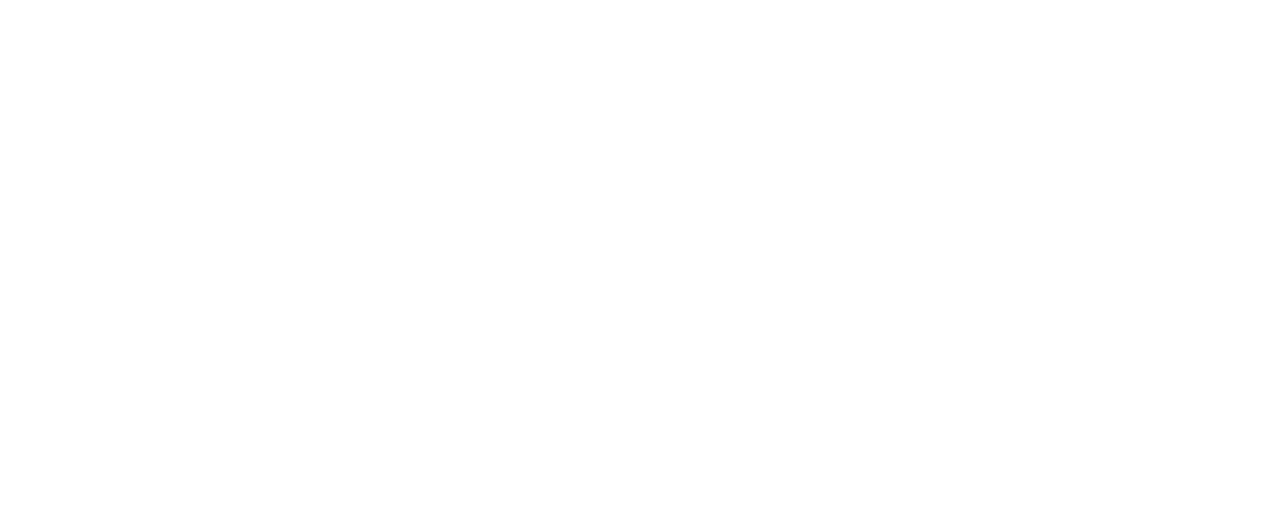
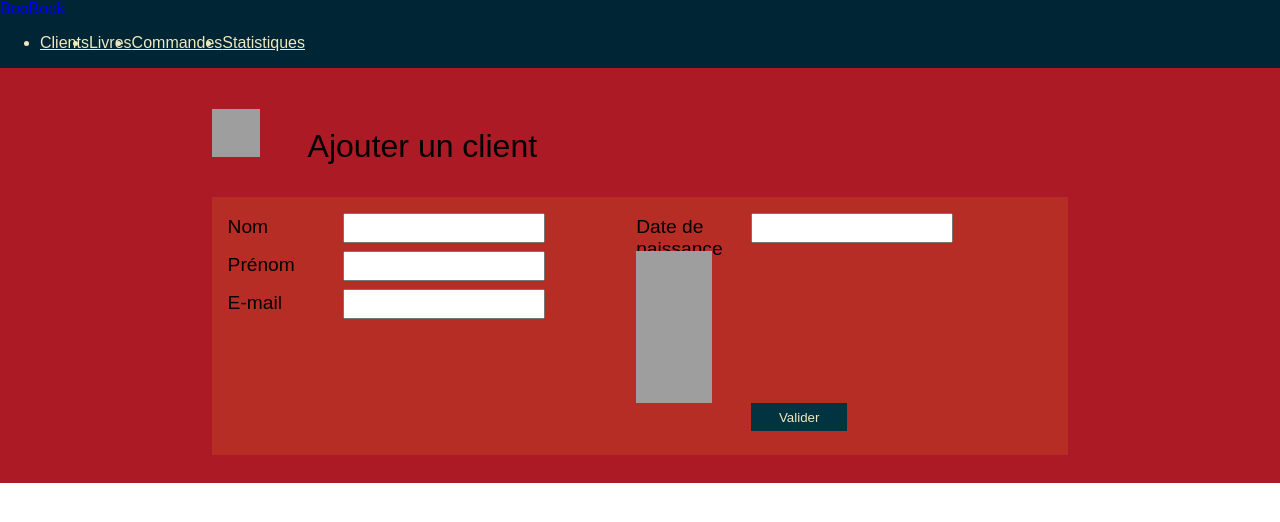
Before and after one commit to KevinPautonnier/mongoProject, a Django app: page /clients in a window 1280 px wide. Before the commit the part shown is empty. Shown: the top 522 px of the page. Run offline with Django 3.2, Linux system fonts and the light colour scheme; data that the repository does not hold is empty; grey boxes are pictures that could not be loaded.

Commit message:
client style added and data binding

```diff
--- a/web_interface/static/css/style.css
+++ b/web_interface/static/css/style.css
@@ -107,3 +107,8 @@
 .menu>ul>li>a{
     color: #efe7be;
 }
+
+.sex{
+    display: flex;
+    flex-direction: row;
+}
--- a/web_interface/templates/clients.html
+++ b/web_interface/templates/clients.html
@@ -1,10 +1,91 @@
 <!DOCTYPE html>
-<html lang="en">
+<html lang="fr">
+{% load static %}
 <head>
     <meta charset="UTF-8">
     <title>Title</title>
+    <link rel="stylesheet" href="{% static 'css/style.css' %}"/>
 </head>
 <body>
 
+{% include 'static/header.html' %}
+
+
+<div class="form-wrap">
+    <div class="form-container">
+        <div class="post-form">
+            <img src="{% static 'images/Icon_addclient.svg' %}">
+            <p>Ajouter un client</p>
+        </div>
+        <form method="post" action="">
+            <div class="form">
+                <div class="field">
+                    <label>Nom</label>
+                    <input name="lastname">
+                </div>
+                <div class="field">
+                    <label>Prénom</label>
+                    <input name="firstname">
+                </div>
+                <div class="field">
+                    <label>E-mail</label>
+                    <input name="email">
+                </div>
+            </div>
+            <div class="form">
+                <div class="field">
+                    <label>Date de naissance</label>
+                    <input name="birth_date">
+                </div>
+
+                <div class="info">
+                    <img src="{% static  'images/Icon_homme.svg'%}">
+
+                    <img src="{% static  'images/Icon_femme.svg'%}">
+                </div>
+
+                <div class="field">
+                    <button type="submit">Valider</button>
+                </div>
+            </div>
+        </form>
+    </div>
+</div>
+
+
+
+<div class="books">
+    {% for client in clients %}
+        <div class="book">
+        <div class="info">
+            <img src="{% static  'images/Icon2.svg'%}">
+        </div>
+            <div class="info">
+                <p>
+                    {{ client.last_name }}
+                </p>
+                <p>
+                    {{ client.first_name }}
+                </p>
+            </div>
+            <div class="info">
+                <p>
+                    {{client.birth_date}}
+                </p>
+                <p>
+                    {{ client.email }}
+                </p>
+            </div>
+            <div class="info">
+                <p>
+                    {{ client.registration_date }}
+                </p>
+            </div>
+        <div class="info">
+            <img src="{% static  'images/Icon3.svg'%}">
+        </div>
+        </div>
+    {% endfor %}
+</div>
 </body>
 </html>
--- a/web_interface/views.py
+++ b/web_interface/views.py
@@ -2,15 +2,20 @@
 from django.http import HttpResponse
 from django.shortcuts import render
 from pymongo import MongoClient
+from datetime import date
 from django.template.response import TemplateResponse
 import pprint
+import datetime
+import pytz
+
 
 databaseName = "BooBook"
 
-client = MongoClient('192.168.182.128', 27017)
+client = MongoClient('192.168.117.134', 27017)
 
 db = client[databaseName]
-
+clientsliste = db['clients']
+collection = db['books']
 
 def home(request):
     return TemplateResponse(request, 'index.html')
@@ -21,14 +26,42 @@
 
 
 def clients(request):  # Rendering a speficic order
-    return TemplateResponse(request, 'clients.html')
+
+    clientrequest = clientsliste.find()
+    return TemplateResponse(request, 'clients.html', {"clients": clientrequest})
 
 
 def books(request):
-    collection = db['books']
+
     test = collection.find()
     return TemplateResponse(request, 'books.html', {"books": test})
 
 
 def stats(request):  # Rendering a speficic order
-    return TemplateResponse(request, 'stats.html')
+
+    year20 = datetime.timedelta(days = -(20 *365))
+    year40 = datetime.timedelta(days = -(40*365))
+
+    vingt = (datetime.datetime.now(pytz.utc) + year20).isoformat()
+
+    quarante = (datetime.datetime.now(pytz.utc) + year40).isoformat()
+
+    print "20"
+    print vingt
+    print "40"
+    print quarante
+
+    client20to40 = clientsliste.find(
+        {'birth_date':{'$gt': (vingt), '$lt': (quarante)}}
+    )
+
+
+
+    # Femme la plus agée
+
+    oldestwomen = clientsliste.find( {'gender' : 'Female', }).sort({ "birth_date" : 1 }).limit(1)
+
+
+
+
+    return TemplateResponse(request, 'stats.html', {"clients": client20to40}, {"oldest" : oldestwomen})
```
Also changed, not shown: web_interface/templates/stats.html (+9 -0 lines).
